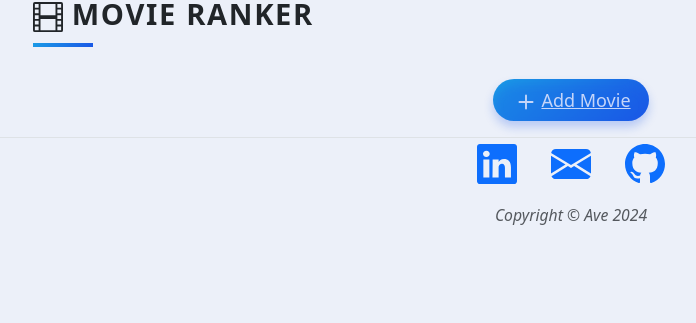
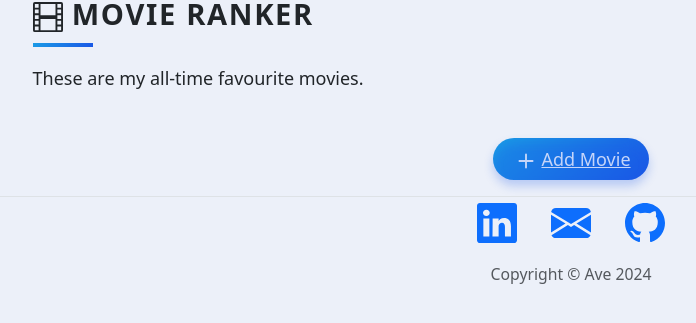
Before and after one commit to Ave04/Movie-Ranker, a Flask app: page / in a window 1280 px wide. Shown: the top 323 px of the page, without its empty margins (69-765 px from the left). Run offline with Flask 3, Linux system fonts and the light colour scheme; some libraries are stand-ins or nearby versions.

Commit message:
made some aesthetic changes

```diff
--- a/main.py
+++ b/main.py
@@ -26,7 +26,7 @@ from dotenv import load_dotenv
 import os
 
 # load env variables first
-load_dotenv(r'Enter-Path-Here')
+load_dotenv(r'Enter-your-path-here')
 app = Flask(__name__)
 app.config['SECRET_KEY'] = os.getenv('SECRET_KEY')
 Bootstrap5(app)
--- a/templates/base.html
+++ b/templates/base.html
@@ -32,6 +32,7 @@
     {% endblock %}
 
     <title>{% block title %}{% endblock %}</title>
+    <link rel="icon" type="image/x-icon" href="../static/assets/play-circle.svg" />
   </head>
   <body>
     {% block content %}{% endblock %}
--- a/templates/footer.html
+++ b/templates/footer.html
@@ -32,7 +32,7 @@
                                 </a>
                             </li>
                         </ul>
-                        <div class="small text-center text-muted fst-italic">Copyright &copy; Ave 2024</div>
+                        <div class="small text-center text-muted">Copyright &copy; Ave 2024</div>
                     </div>
                 </div>
             </div>
--- a/templates/index.html
+++ b/templates/index.html
@@ -7,7 +7,7 @@
   <h1 class="heading"> <svg xmlns="http://www.w3.org/2000/svg" width="30" height="30" fill="currentColor" class="bi bi-film" viewBox="0 0 16 16">
   <path d="M0 1a1 1 0 0 1 1-1h14a1 1 0 0 1 1 1v14a1 1 0 0 1-1 1H1a1 1 0 0 1-1-1zm4 0v6h8V1zm8 8H4v6h8zM1 1v2h2V1zm2 3H1v2h2zM1 7v2h2V7zm2 3H1v2h2zm-2 3v2h2v-2zM15 1h-2v2h2zm-2 3v2h2V4zm2 3h-2v2h2zm-2 3v2h2v-2zm2 3h-2v2h2z"/>
 </svg> Movie Ranker</h1>
-  <!---<p class="description">These are my all-time favourite movies.</p> --->
+  <p class="description">These are my all-time favourite movies.</p>
 
   {% for movie in movies %}
   <div class="card" >
```
Also changed, not shown: static/assets/play-circle.svg (added).
